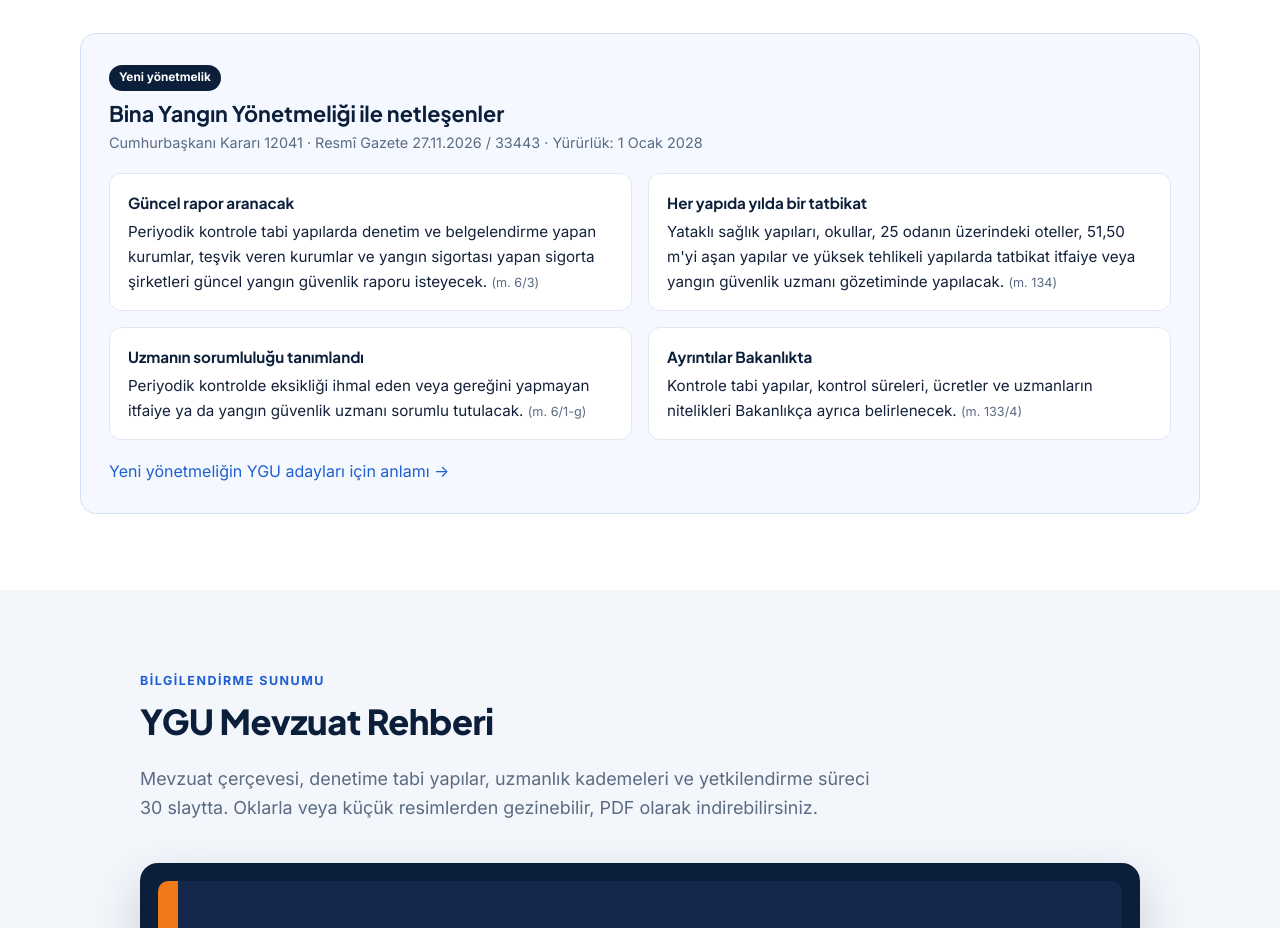
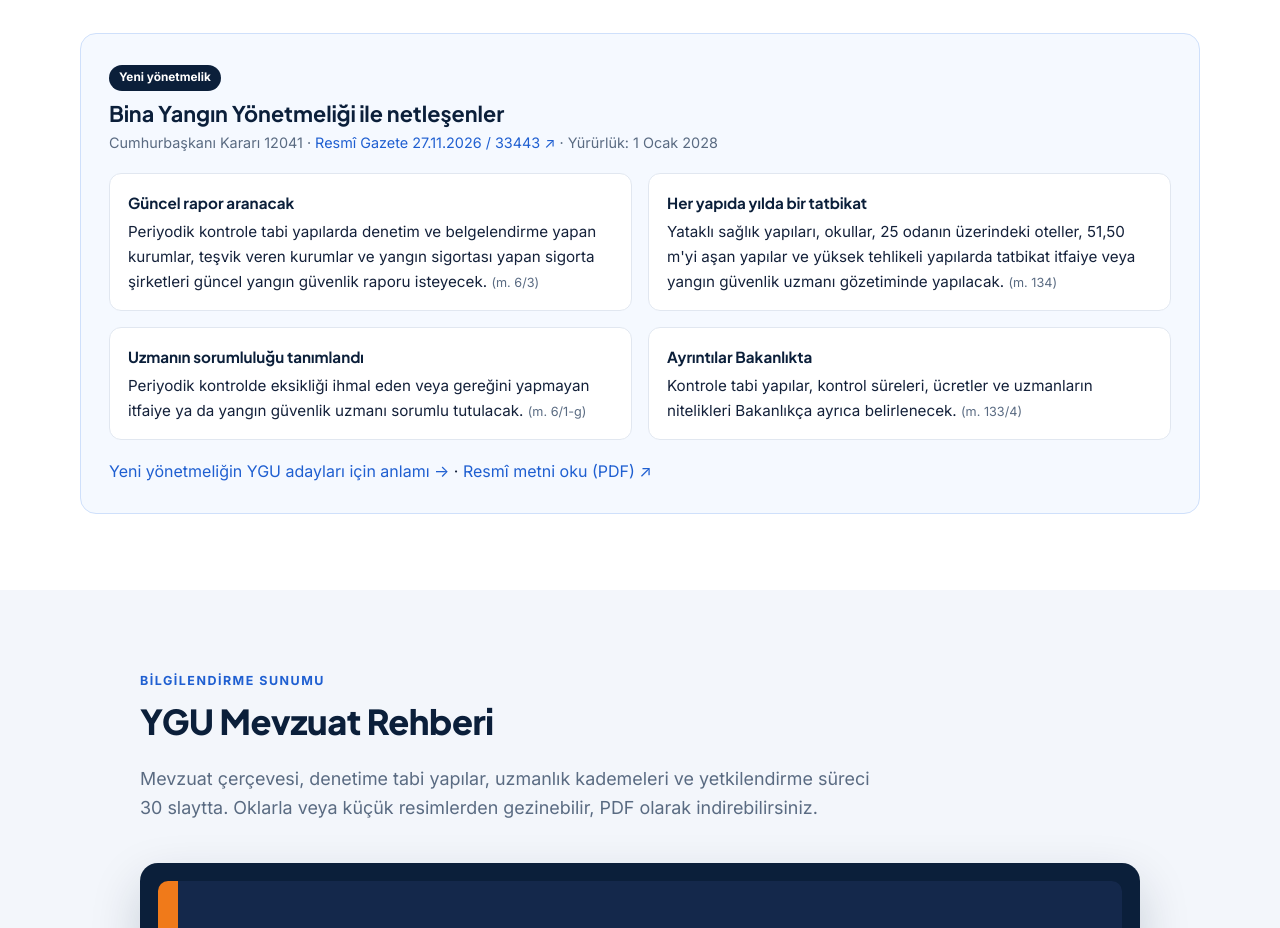
Before and after one commit to serservi/yanginuzmaniraporu, a plain HTML site: page index.html in a window 1280 px wide. Shown: the part 2840-3768 px from the top of the page. Drawn offline with Linux system fonts and the light colour scheme.

Commit message:
Bina Yangın Yönetmeliği için Resmî Gazete resmî metin bağlantıları
Co-Authored-By: Claude Opus 5.5 <noreply@anthropic.com>

```diff
--- a/data/blog.js
+++ b/data/blog.js
@@ -44,7 +44,7 @@ window.BLOG = [
       <p>Bina Yangın Yönetmeliği; periyodik kontrole tabi yapıları, kontrol sürelerini, uygunluk görüşü ve tatbikat usullerini, ücretleri ve yangın güvenlik uzmanlarının niteliklerini belirleme yetkisini Bakanlığa bırakıyor. Yani <strong>kademeler (YGU-1, YGU-2, YGU-3, YGU-K), eğitim saatleri, sınav ve kontrol aralıkları</strong>, Bakanlığın çıkaracağı ayrı yönetmelikle kesinleşecek. Sitemizdeki bu konulara ilişkin bilgiler şimdilik o yönetmeliğin taslağına dayanıyor.</p>
       <blockquote>Yasal zemin hazır; şimdi sıra uzmanları yetiştirecek yönetmelikte.</blockquote>
       <p>Mezuniyetinize uygun kademeyi öğrenmek için <a href="index.html#kademe-testi">kademe testini</a> kullanabilir, süreç hakkında <a href="yol-haritasi.html">yol haritası</a> sayfamıza göz atabilirsiniz.</p>`,
-    kaynak: "Bina Yangın Yönetmeliği, Cumhurbaşkanı Kararı 12041, Resmî Gazete 27.11.2026 / 33443 (m. 4, 5, 6, 133, 134, 141, 145, 147, Geçici m. 4)."
+    kaynak: 'Bina Yangın Yönetmeliği, Cumhurbaşkanı Kararı 12041, <a href="https://www.resmigazete.gov.tr/eskiler/2026/11/20261127-21.pdf" target="_blank" rel="noopener">Resmî Gazete 27.11.2026 / 33443</a> (m. 4, 5, 6, 133, 134, 141, 145, 147, Geçici m. 4).'
   },
   {
     id: "periyodik-yangin-kontrolu-2028",
--- a/data/sss.js
+++ b/data/sss.js
@@ -6,7 +6,7 @@
    ========================================================= */
 window.SSS = [
   { k: "Genel", s: "Yangın Güvenlik Uzmanı (YGU) nedir?", c: "Çevre, Şehircilik ve İklim Değişikliği Bakanlığı tarafından eğitim ve sınav sonucunda yetkilendirilen, binaların yangın güvenliği tedbirlerini kontrol eden ve yangın güvenlik raporu düzenleyen uzmandır. Görevlendirmeyi yerel itfaiye teşkilatı yapar." },
-  { k: "Genel", s: "Yeni yangın yönetmeliği yayımlandı mı?", c: "Evet. Yeni Bina Yangın Yönetmeliği, 27 Kasım 2026 tarihli Resmî Gazete'de (Sayı 33443) yayımlandı ve 1 Ocak 2028'de yürürlüğe girecek; 2007 tarihli Binaların Yangından Korunması Hakkında Yönetmelik o tarihte yürürlükten kalkıyor. Yangın güvenlik uzmanlarının kademeleri, eğitimi, sınavı ve kontrol süreleri ise Bakanlığın çıkaracağı ayrı bir yönetmelikle belirlenecek; bu yönetmelik henüz taslak aşamasında." },
+  { k: "Genel", s: "Yeni yangın yönetmeliği yayımlandı mı?", c: "Evet. Yeni Bina Yangın Yönetmeliği, 27 Kasım 2026 tarihli <a href='https://www.resmigazete.gov.tr/eskiler/2026/11/20261127-21.pdf' target='_blank' rel='noopener'>Resmî Gazete'de (Sayı 33443)</a> yayımlandı ve 1 Ocak 2028'de yürürlüğe girecek; 2007 tarihli Binaların Yangından Korunması Hakkında Yönetmelik o tarihte yürürlükten kalkıyor. Yangın güvenlik uzmanlarının kademeleri, eğitimi, sınavı ve kontrol süreleri ise Bakanlığın çıkaracağı ayrı bir yönetmelikle belirlenecek; bu yönetmelik henüz taslak aşamasında." },
   { k: "Genel", s: "Sigorta şirketleri yangın güvenlik raporu isteyecek mi?", c: "Evet. Bina Yangın Yönetmeliği'nin 6. maddesine göre periyodik kontrole tabi yapılarda; denetim ve belgelendirme yapan kurumlar, teşvik gibi destekleri değerlendiren kurumlar ve yangın sigortası yapan sigorta şirketleri güncel yangın güvenlik raporu isteyecek. Bu, raporu düzenleyecek uzmanlara olan ihtiyacı artıran önemli bir hüküm." },
   { k: "Çalışma", s: "Tatbikatlarda yangın güvenlik uzmanının rolü nedir?", c: "Bina Yangın Yönetmeliği'ne göre kapsamdaki tüm yapılarda yılda en az bir kez yangın tahliye ve söndürme tatbikatı yapılır. Yataklı sağlık yapıları, okullar ve üniversiteler, 25 odanın üzerindeki konaklama yapıları, yüksekliği 51,50 m'yi aşan yapılar ve yüksek tehlikeli yapılarda tatbikat itfaiye veya itfaiyenin gerekli gördüğü durumda yangın güvenlik uzmanı gözetiminde yapılır. Uygun geçmeyen tatbikat 3 ay içinde tekrarlanır." },
   { k: "Başvuru", s: "Kimler YGU olabilir?", c: "YGU-1 için makine, inşaat, elektrik, elektrik-elektronik teknikerleri ve itfaiyecilik ön lisans mezunları; YGU-2 için mimarlar ile inşaat, makine, elektrik, elektronik ve elektrik-elektronik mühendisleri; YGU-K için kimya mühendisleri ve kimya lisans mezunları başvurabilir. YGU-3, YGU-2 belgesi olanlar için bir üst kademedir." },
--- a/index.html
+++ b/index.html
@@ -89,7 +89,7 @@
       <div class="byy-head">
         <span class="tag navy">Yeni yönetmelik</span>
         <h3>Bina Yangın Yönetmeliği ile netleşenler</h3>
-        <p>Cumhurbaşkanı Kararı 12041 · Resmî Gazete 27.11.2026 / 33443 · Yürürlük: 1 Ocak 2028</p>
+        <p>Cumhurbaşkanı Kararı 12041 · <a href="https://www.resmigazete.gov.tr/eskiler/2026/11/20261127-21.pdf" target="_blank" rel="noopener">Resmî Gazete 27.11.2026 / 33443 ↗</a> · Yürürlük: 1 Ocak 2028</p>
       </div>
       <div class="grid grid-2" style="gap:16px">
         <div class="byy-item"><b>Güncel rapor aranacak</b>Periyodik kontrole tabi yapılarda denetim ve belgelendirme yapan kurumlar, teşvik veren kurumlar ve yangın sigortası yapan sigorta şirketleri güncel yangın güvenlik raporu isteyecek. <small>(m. 6/3)</small></div>
@@ -97,7 +97,7 @@
         <div class="byy-item"><b>Uzmanın sorumluluğu tanımlandı</b>Periyodik kontrolde eksikliği ihmal eden veya gereğini yapmayan itfaiye ya da yangın güvenlik uzmanı sorumlu tutulacak. <small>(m. 6/1-g)</small></div>
         <div class="byy-item"><b>Ayrıntılar Bakanlıkta</b>Kontrole tabi yapılar, kontrol süreleri, ücretler ve uzmanların nitelikleri Bakanlıkça ayrıca belirlenecek. <small>(m. 133/4)</small></div>
       </div>
-      <p style="margin:18px 0 0"><a href="yazi.html?id=bina-yangin-yonetmeligi-yayimlandi">Yeni yönetmeliğin YGU adayları için anlamı →</a></p>
+      <p style="margin:18px 0 0"><a href="yazi.html?id=bina-yangin-yonetmeligi-yayimlandi">Yeni yönetmeliğin YGU adayları için anlamı →</a> · <a href="https://www.resmigazete.gov.tr/eskiler/2026/11/20261127-21.pdf" target="_blank" rel="noopener">Resmî metni oku (PDF) ↗</a></p>
     </div>
   </div>
 </section>
```
Also changed, not shown: meslek.html (+1 -1 lines), yol-haritasi.html (+1 -1 lines).
